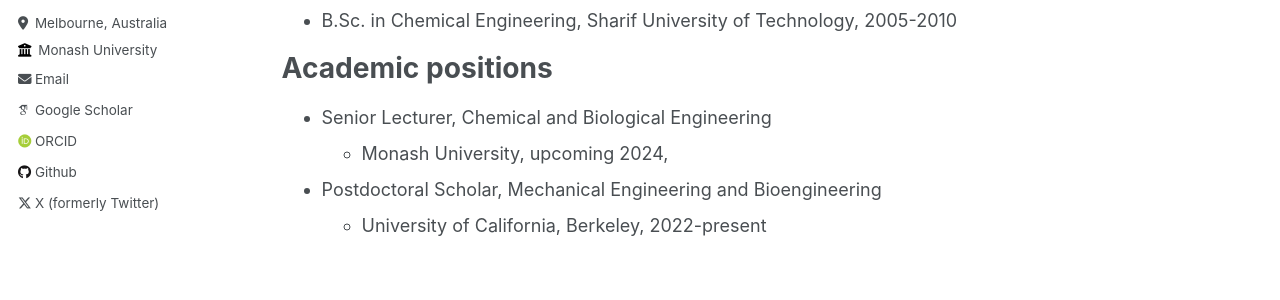
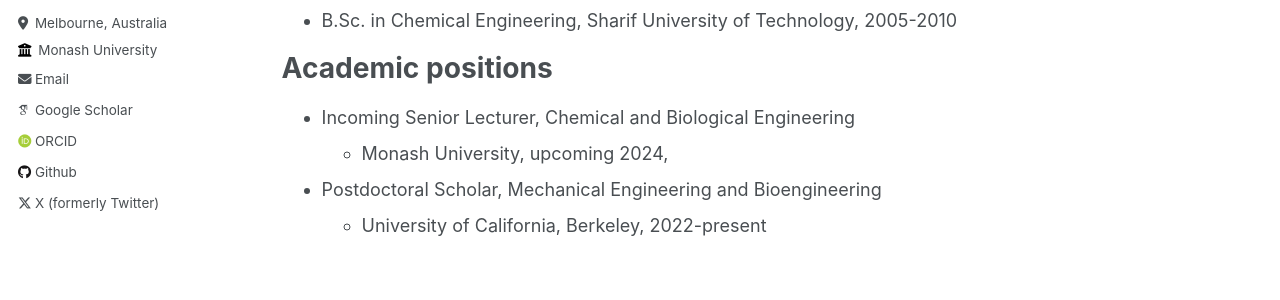
Before and after one commit to AminValiei/valieilab, a Jekyll site: the page built from _pages/cv.md, in a window 1280 px wide. Shown: the part 277-577 px from the top of the page. Built offline with Jekyll 4.4.1, drawn with Linux system fonts in a browser that asks for light colours; some web fonts are replaced.

Commit message:
Update cv.md

```diff
--- a/_pages/cv.md
+++ b/_pages/cv.md
@@ -17,7 +17,7 @@
 
 Academic positions
 ======
-* Senior Lecturer, Chemical and Biological Engineering
+* Incoming Senior Lecturer, Chemical and Biological Engineering
   *  Monash University, upcoming 2024,
 * Postdoctoral Scholar, Mechanical Engineering and Bioengineering
   * University of California, Berkeley, 2022-present
```
